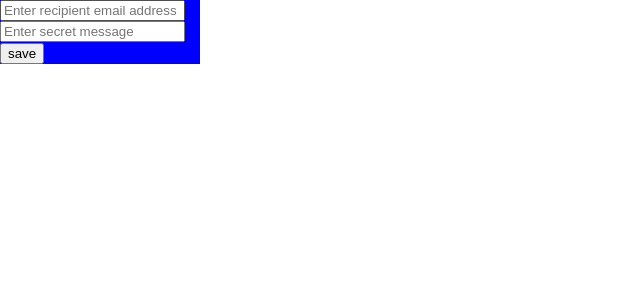
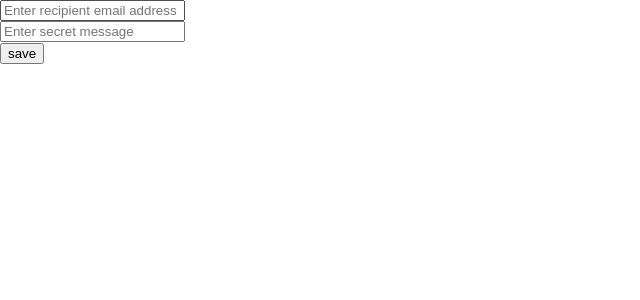
Before and after one commit to brodyd795/secret-message, a Next.js app: page / in a window 1280 px wide. Shown: the top 300 px of the page, without its empty margins (0-640 px from the left). Built offline with nearby package versions, Linux system fonts and the light colour scheme.

Commit message:
Clean up styles

```diff
--- a/pages/index.js
+++ b/pages/index.js
@@ -2,7 +2,6 @@ import React, { useState } from "react";
 
 const styles = {
 	wrapper: {
-		backgroundColor: "blue",
 		display: "flex",
 		flexDirection: "column",
 		width: "200px",
```
